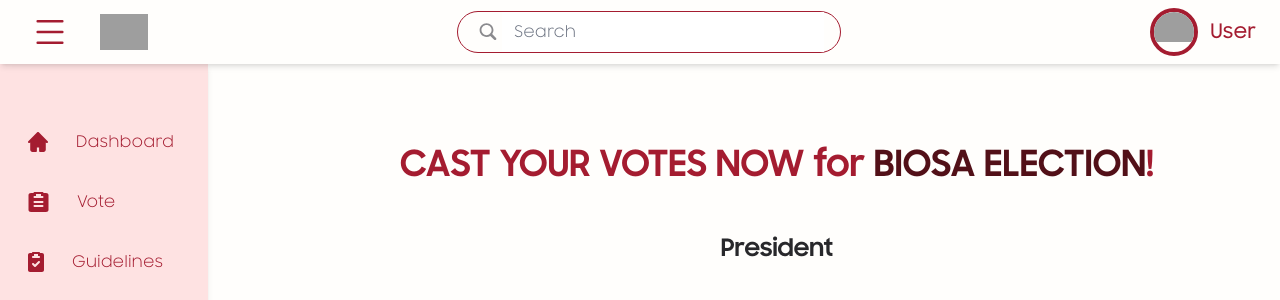
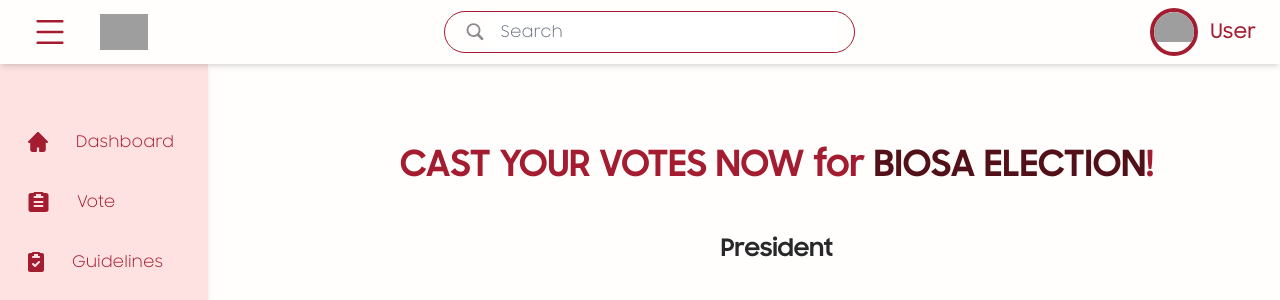
Before and after one commit to nezuuuuuuu/ElectEd, a Django app: template dashboard/templates/dashboard_templates/dashboard_votes_candidates.html in a window 1280 px wide. Shown: the top 300 px of the page. Run offline with Django 5.2, Linux system fonts and the light colour scheme; data comes from the database, SQL or seed files in the repository; the template is opened without the code that fills it: values that come from a table or form of the project are taken from there, most other values are stand-ins (such as "Sample title", 1, 10 or a date in 2020); some libraries are stand-ins or nearby versions; grey boxes are pictures that could not be loaded.

Commit message:
added image and other stuff

```diff
--- a/dashboard/templates/dashboard_templates/dashboard_votes.html
+++ b/dashboard/templates/dashboard_templates/dashboard_votes.html
@@ -6,7 +6,7 @@
     {% block content %}
         <!-- DONE -->
         <!-- Search bar -->
-        <div class="flex px-4 border rounded-full w-96 border-maroon">
+        <div class="flex px-4 border rounded-full w-1/3 border-maroon">
             <form method="get" action="{% url 'votes' %}" class="flex w-full">
                 <img src="/static/icons/search_icon.svg" class="cursor-pointer" alt="">
                 <input
--- a/dashboard/templates/dashboard_templates/dashboard_votes_candidates.html
+++ b/dashboard/templates/dashboard_templates/dashboard_votes_candidates.html
@@ -8,8 +8,8 @@
         <!-- DONE -->
         <!-- Search bar -->
         <meta name="csrf-token" content="{{ csrf_token }}">
-        <form method="get" action="">
-            <div class="flex px-4 border rounded-full w-96 border-maroon">
+        <div class="flex px-4 border rounded-full w-1/3 border-maroon">
+            <form method="get" action="{% url 'votes' %}" class="flex w-full">
                 <img src="/static/icons/search_icon.svg" class="cursor-pointer" alt="">
                 <input
                     type="text"
@@ -17,9 +17,9 @@
                     class="w-full border-none"
                     placeholder="Search"
                     value="{{ request.GET.q|default:'' }}">
-                <button type="submit" class="hidden"></button>
-            </div>
-        </form>
+                <button type="submit" class="hidden">Search</button>
+            </form>
+        </div>
 
     {% endblock %}
 
--- a/theme/static/css/dist/styles.css
+++ b/theme/static/css/dist/styles.css
@@ -1320,6 +1320,18 @@
   width: 2rem /* 32px */;
 }
 
+.w-1\/2 {
+  width: 50%;
+}
+
+.w-1\/3 {
+  width: 33.333333%;
+}
+
+.w-10\/12 {
+  width: 83.333333%;
+}
+
 .w-10 {
   width: 2.5rem /* 40px */;
 }
@@ -1329,6 +1341,10 @@
 
 .w-20 {
   width: 5rem /* 80px */;
+}
+
+.w-10\/12 {
+  width: 83.333333%;
 }
 
 .w-20 {
```
Also changed, not shown: static/landingpics/ELECTED LOGO 2.svg (added).
